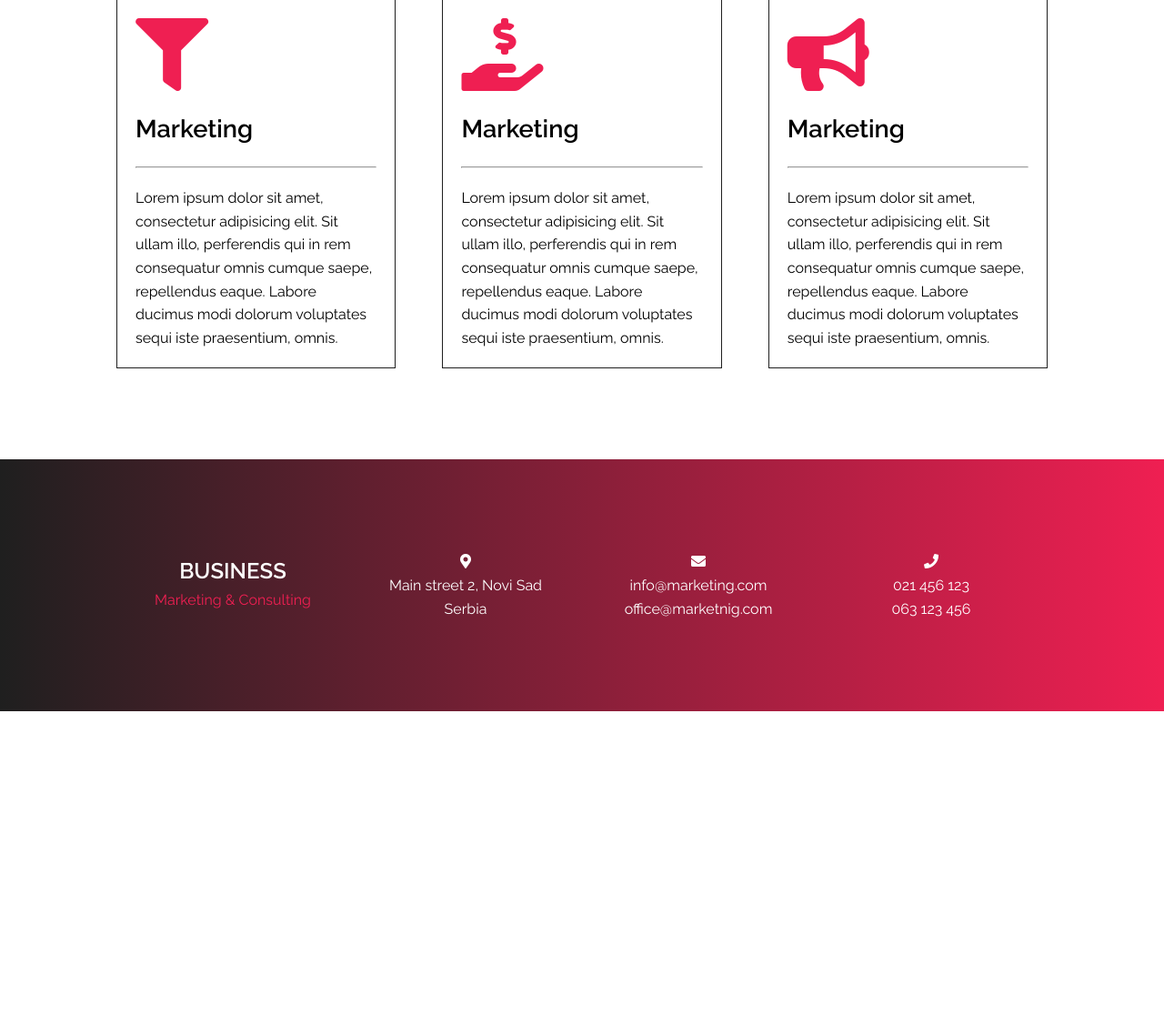
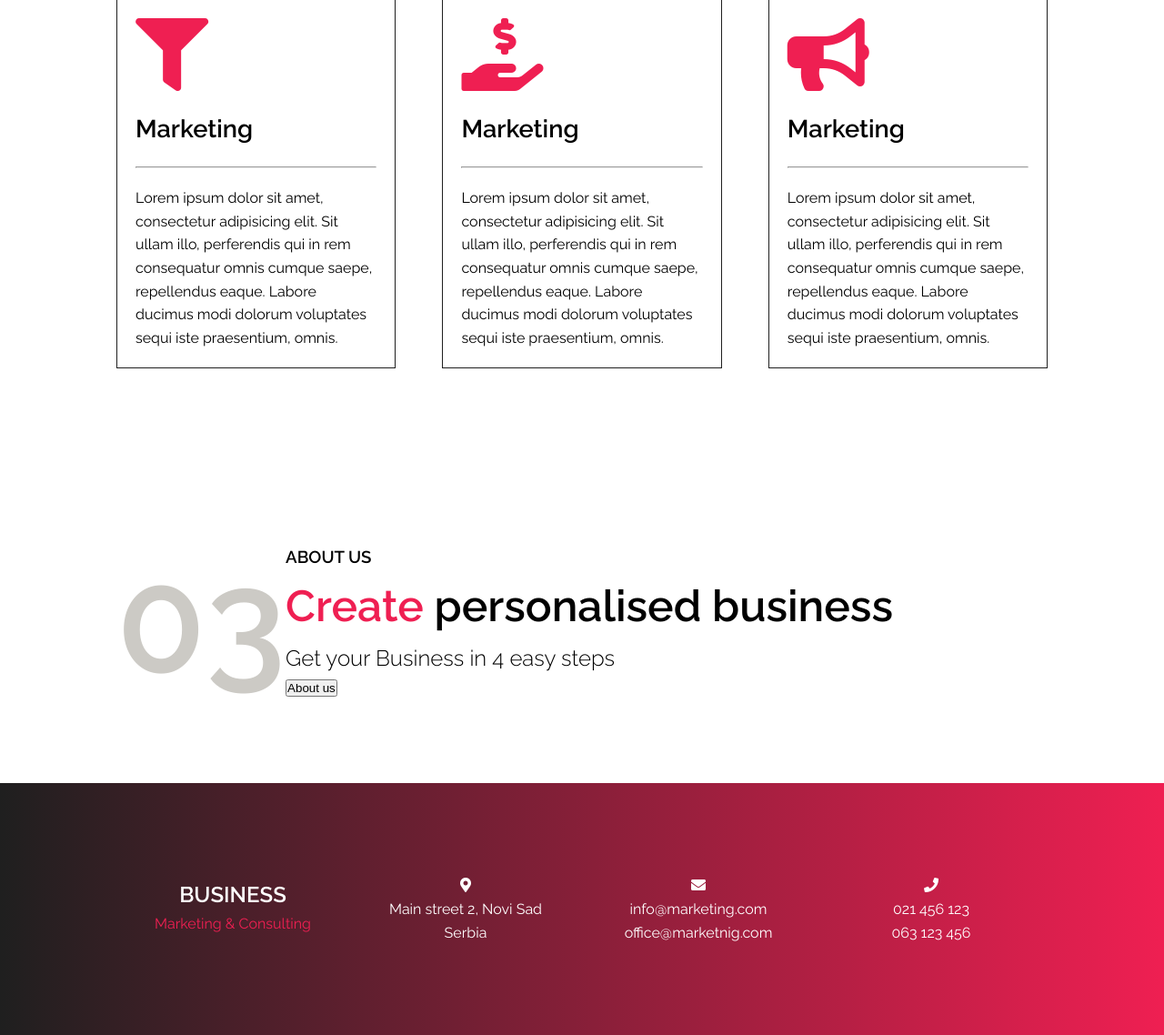
Before and after one commit to milivojevicentijevic/biznis, a PHP site: page / in a window 1280 px wide. Shown: the part 2454-3592 px from the top of the page at 91% size. Before the commit the page ends 3236 px from the top, so only its background shows below. Run offline with PHP 8.4, Linux system fonts and the light colour scheme; some libraries are stand-ins or nearby versions.

Commit message:
black heading html

```diff
--- a/index.php
+++ b/index.php
@@ -82,4 +82,17 @@
         </article>
     </section>
 
+     <!-- headings -->
+     <section class="headings container black">
+        <article>
+            <h2>03</h2>
+        </article>
+        <article>
+            <h3>About us</h3>
+            <h2 class="titles"><span>Create</span> personalised business</h2>
+            <h4>Get your Business in 4 easy steps</h4>
+            <button>About us</button>
+        </article>
+    </section>
+
 <?php include "partials/footer.php"; ?>
--- a/scss/style.css
+++ b/scss/style.css
@@ -565,4 +565,8 @@ services
 .services article hr {
   margin: 20px 0;
 }
+
+/*********************
+black heading
+*********************/
 /*# sourceMappingURL=style.css.map */
--- a/scss/style.scss
+++ b/scss/style.scss
@@ -305,3 +305,6 @@ services
         }
     }
 }
+/*********************
+black heading
+*********************/
```
Also changed, not shown: 1 other file.
